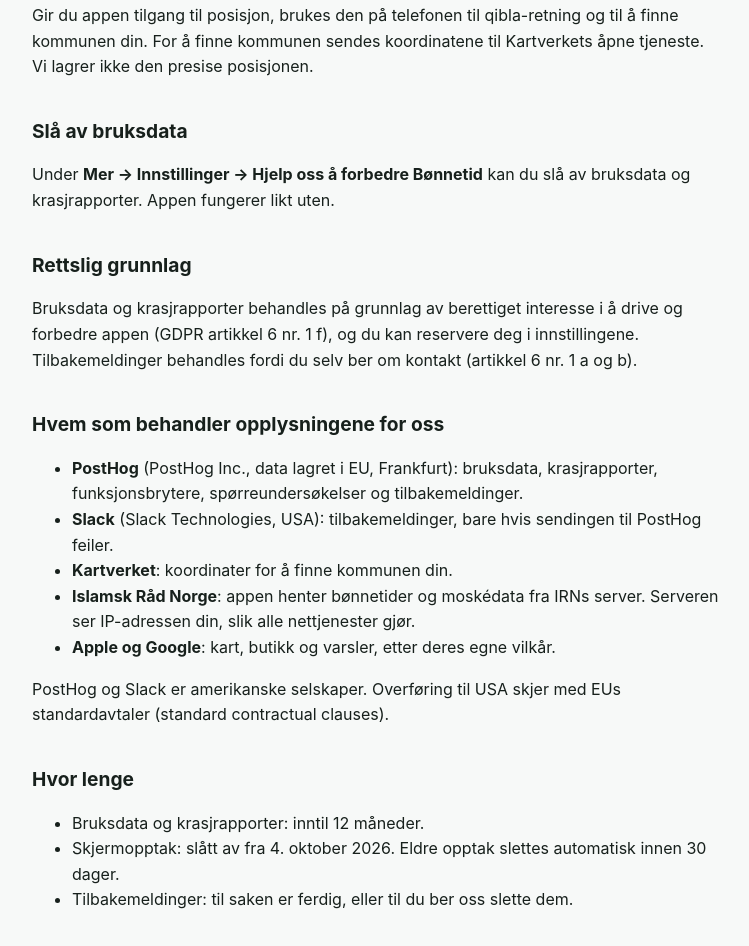
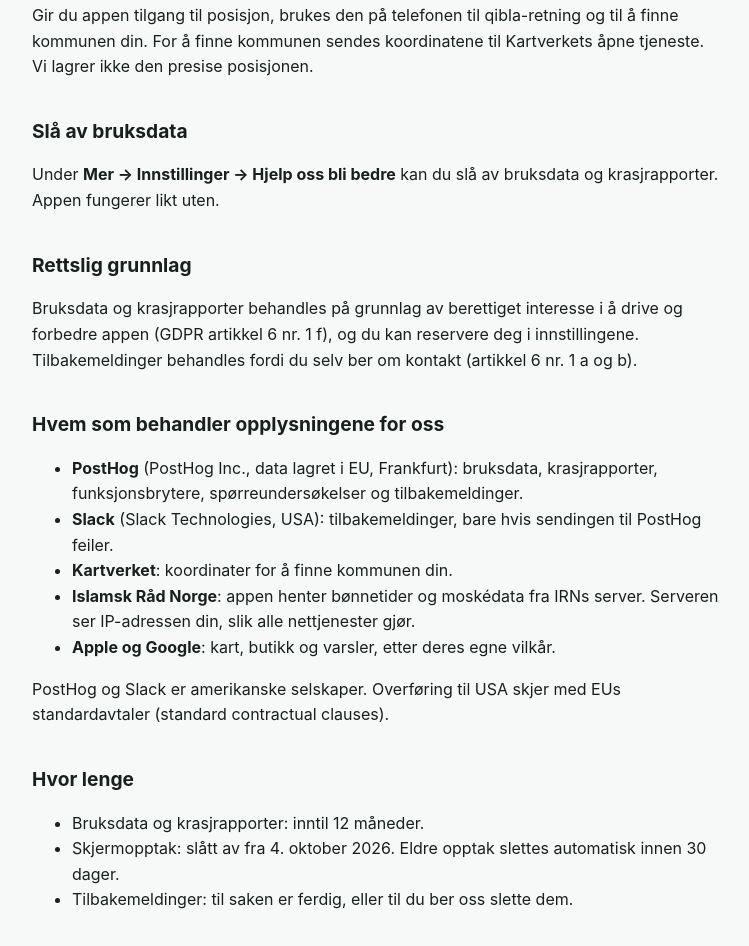
Before and after one commit to zaimimr/bonnetid-personvern, a plain HTML site: page index.html in a window 1280 px wide. Shown: the part 1201-2147 px from the top of the page, without its empty margins (264-1013 px from the left). Drawn offline with Linux system fonts and the light colour scheme.

Commit message:
Oppdater navnet på datavalget

```diff
--- a/index.html
+++ b/index.html
@@ -53,7 +53,7 @@
 <p>Gir du appen tilgang til posisjon, brukes den på telefonen til qibla-retning og til å finne kommunen din. For å finne kommunen sendes koordinatene til Kartverkets åpne tjeneste. Vi lagrer ikke den presise posisjonen.</p>
 
 <h2>Slå av bruksdata</h2>
-<p>Under <strong>Mer → Innstillinger → Hjelp oss å forbedre Bønnetid</strong> kan du slå av bruksdata og krasjrapporter. Appen fungerer likt uten.</p>
+<p>Under <strong>Mer → Innstillinger → Hjelp oss bli bedre</strong> kan du slå av bruksdata og krasjrapporter. Appen fungerer likt uten.</p>
 
 <h2>Rettslig grunnlag</h2>
 <p>Bruksdata og krasjrapporter behandles på grunnlag av berettiget interesse i å drive og forbedre appen (GDPR artikkel 6 nr. 1 f), og du kan reservere deg i innstillingene. Tilbakemeldinger behandles fordi du selv ber om kontakt (artikkel 6 nr. 1 a og b).</p>
```
